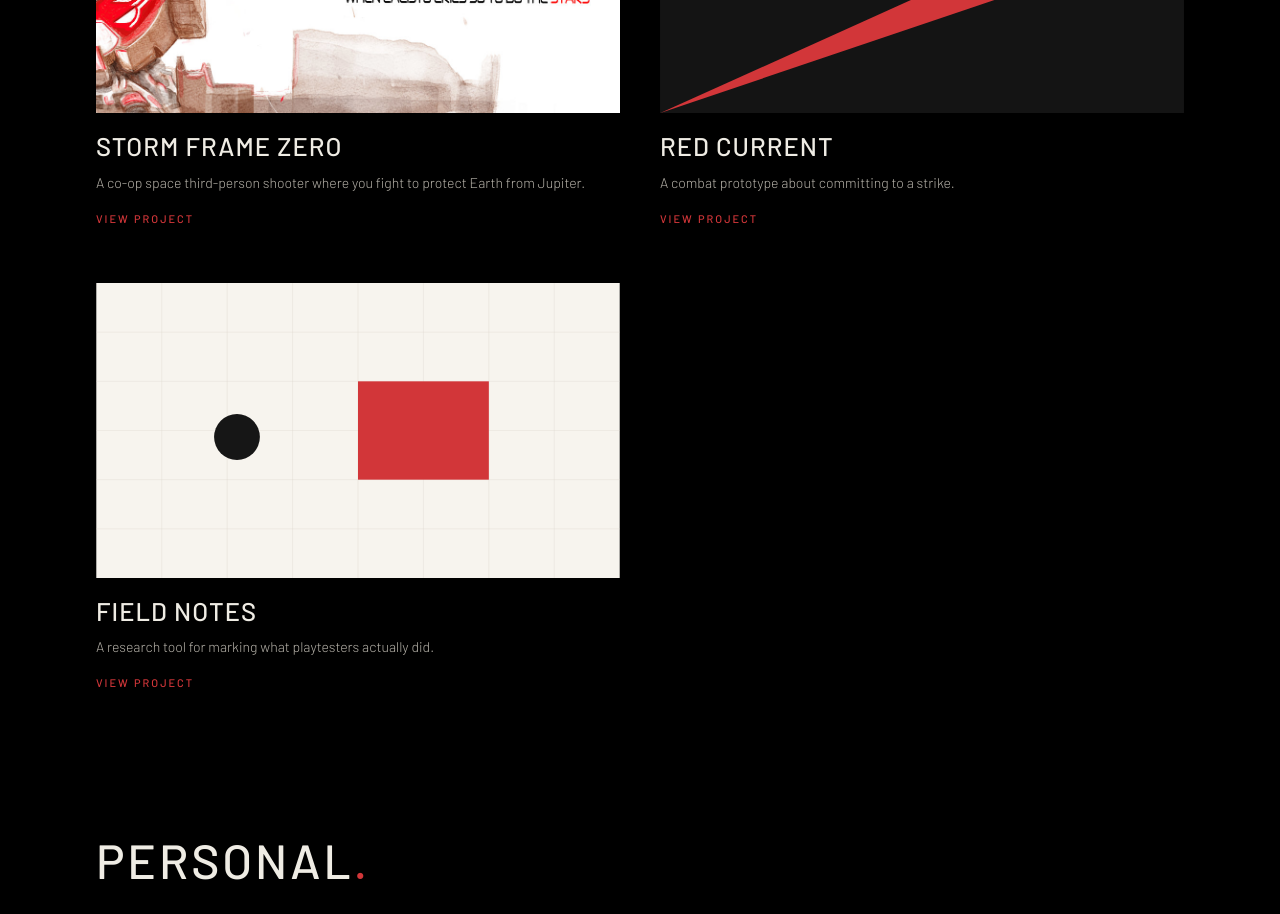
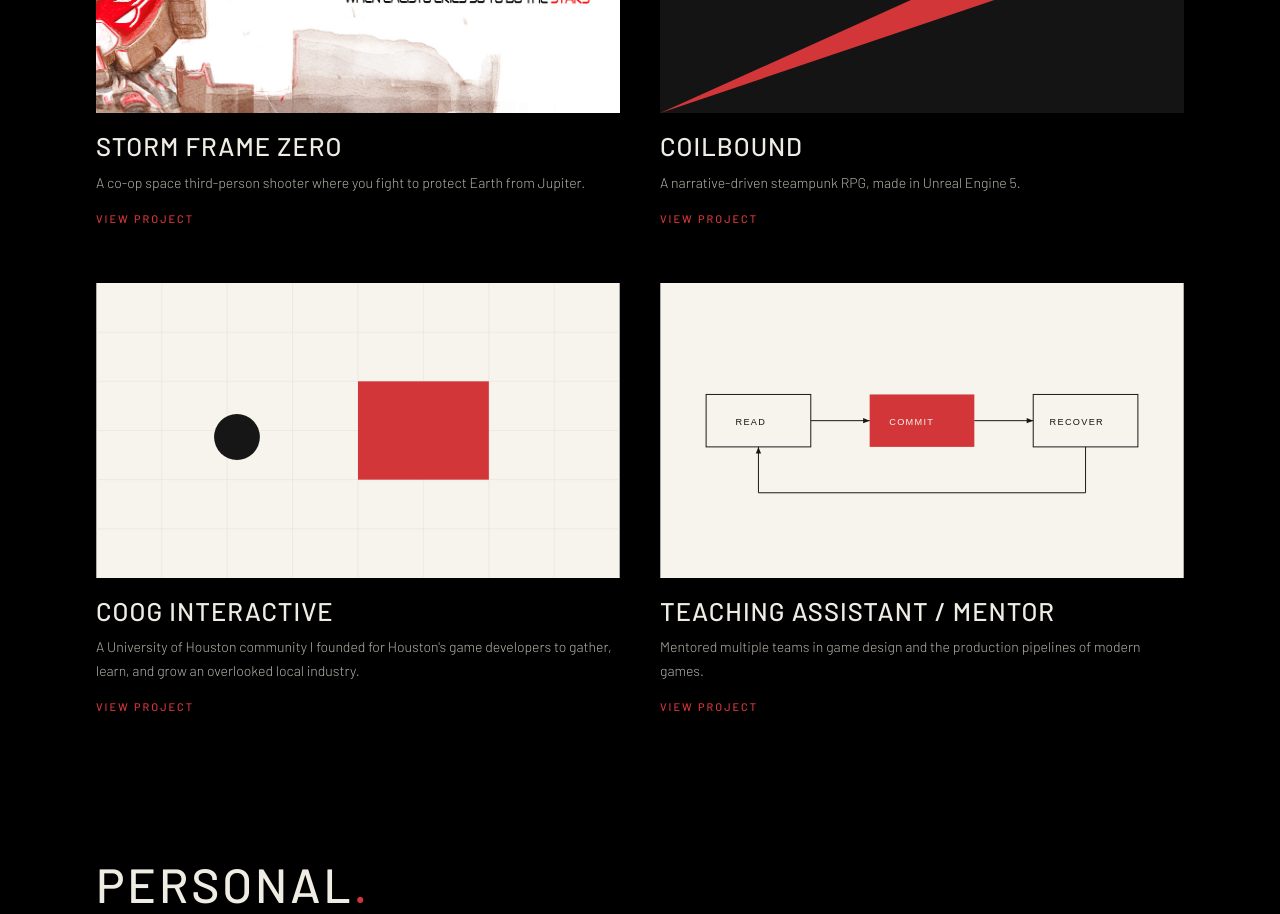
Before and after one commit to Ibrahim12610/Portfolio, a Next.js app: page / in a window 1280 px wide. Shown: the part 1520-2434 px from the top of the page. Built offline with nearby package versions, Linux system fonts and the light colour scheme.

Commit message:
Add CoilBound, Coog Interactive, and teaching to the work grid.
The three sit with Storm Frame Zero, and the sample work projects are gone.

Co-authored-by: mifaisal <mifaisal@cougarnet.uh.edu>

```diff
--- a/content/site.ts
+++ b/content/site.ts
@@ -159,77 +159,57 @@ export const site = {
       ],
     },
     {
-      slug: "red-current",
-      title: "Red Current",
-      subtitle: "A combat prototype about committing to a strike.",
+      slug: "coilbound",
+      title: "CoilBound",
+      subtitle: "A narrative-driven steampunk RPG, made in Unreal Engine 5.",
       cover: {
         src: "/covers/current.svg",
         alt: "A black field cut by a red diagonal band and three pale horizontal lines.",
       },
-      role: "Combat designer",
-      engine: "Unity",
-      platform: "PC",
-      developmentTime: "8 weeks",
-      teamSize: "4",
-      summary:
-        "Red Current is a one-room combat prototype. You build speed on a line, then spend it on a single committed strike. This sample shows the same fact row, goals, and write-up you will use for a second work project.",
-      designGoals: [
-        "Make commitment readable before the hit lands.",
-        "Give a missed strike a recovery that is tense, not empty.",
-        "Keep the room learnable in under a minute.",
-      ],
-      sections: [
-        {
-          heading: "The loop",
-          paragraphs: [
-            "Three beats: read the opponent's line, commit, recover. A strike that matches their guard breaks it. A strike that misses leaves you on the wrong foot for a full beat.",
-          ],
-          image: {
-            src: "/covers/current-loop.svg",
-            alt: "Three labeled boxes in a cycle: Read, Commit, and Recover.",
-            caption: "The loop the room is built to teach.",
-          },
-        },
-        {
-          heading: "What changed",
-          paragraphs: [
-            "The first version let you cancel a commit. Nobody felt the cost, so they mashed. Removing the cancel made the first successful read feel like a decision instead of a reflex check.",
-          ],
-          bullets: [
-            "Startup of the strike is long enough to see, short enough to risk.",
-            "Recovery is where the opponent gets their turn. It is not a stun for its own sake.",
-            "The room has one guard type so the lesson stays singular.",
-          ],
-        },
-      ],
+      role: "Game designer",
+      engine: "Unreal Engine 5",
+      platform: "",
+      developmentTime: "",
+      teamSize: "",
+      summary: "",
+      designGoals: [],
+      sections: [],
     },
     {
-      slug: "field-notes",
-      title: "Field Notes",
-      subtitle: "A research tool for marking what playtesters actually did.",
+      slug: "coog-interactive",
+      title: "Coog Interactive",
+      subtitle:
+        "A University of Houston community I founded for Houston's game developers to gather, learn, and grow an overlooked local industry.",
       cover: {
         src: "/covers/notes.svg",
         alt: "A pale grid with one red rectangle and a black circle.",
       },
-      role: "Designer and researcher",
-      engine: "Figma, a small web app",
-      platform: "Browser",
-      developmentTime: "6 weeks",
-      teamSize: "2",
-      summary:
-        "Field Notes is a lighter sample. Same page, fewer sections. Use this shape when a project needs the facts and a short account, not a long postmortem.",
-      designGoals: [
-        "Capture a note without leaving the session.",
-        "Keep the tags boring and stable so notes stay comparable.",
-      ],
-      sections: [
-        {
-          heading: "How it was used",
-          paragraphs: [
-            "During tests, one person ran the session and the other dropped a pin on a shared timeline: hesitation, delight, break. Tags were a fixed list. Free text stayed optional so the record did not depend on anyone's prose.",
-          ],
-        },
-      ],
+      role: "Founder",
+      engine: "",
+      platform: "",
+      developmentTime: "",
+      teamSize: "",
+      summary: "",
+      designGoals: [],
+      sections: [],
+    },
+    {
+      slug: "teaching-assistant",
+      title: "Teaching Assistant / Mentor",
+      subtitle:
+        "Mentored multiple teams in game design and the production pipelines of modern games.",
+      cover: {
+        src: "/covers/current-loop.svg",
+        alt: "Three labeled boxes in a cycle.",
+      },
+      role: "Teaching assistant",
+      engine: "",
+      platform: "",
+      developmentTime: "",
+      teamSize: "",
+      summary: "",
+      designGoals: [],
+      sections: [],
     },
   ] satisfies Project[],
   personal: [
```
